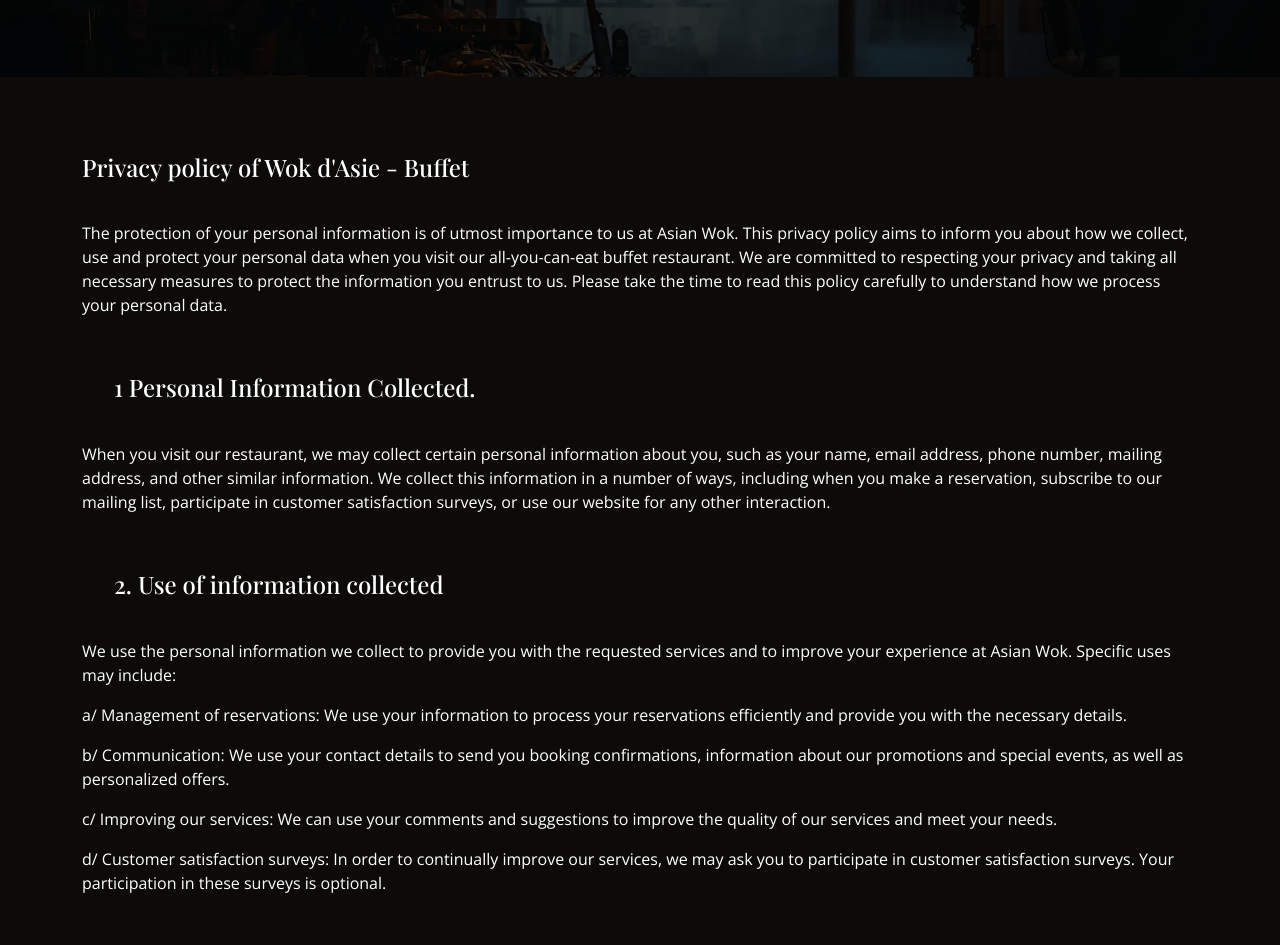
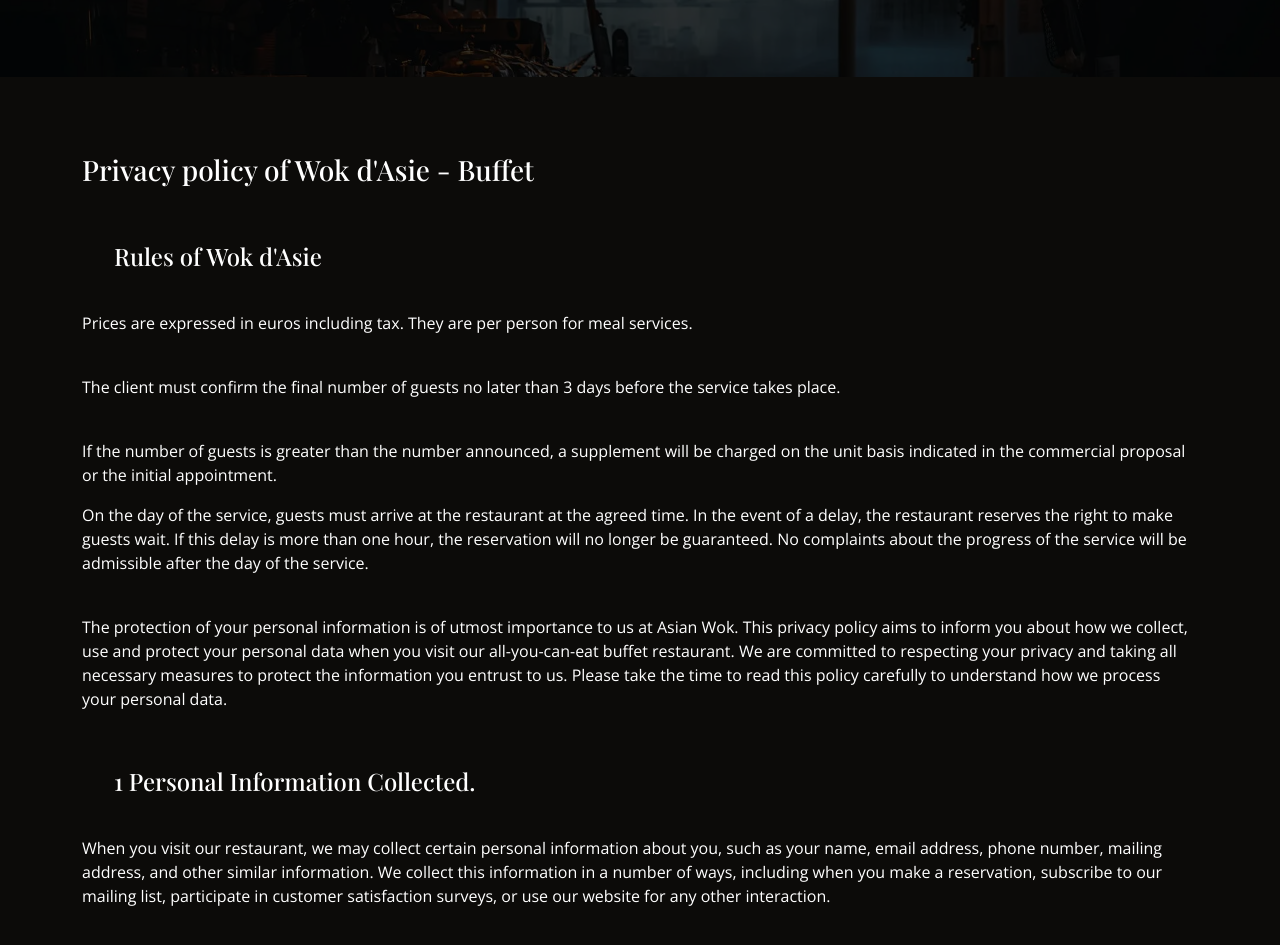
Before and after one commit to JoToPix1/JoToPix.github, a plain HTML site: page policy-EN.html in a window 1280 px wide. Shown: the part 1194-2139 px from the top of the page. Drawn offline with nearby package versions, Linux system fonts and the light colour scheme; a web font is replaced by a local one.

Commit message:
policyEN

```diff
--- a/policy-EN.html
+++ b/policy-EN.html
@@ -96,7 +96,15 @@
 
     <section class="inner-page">
       <div class="container">
-        <p><h4>Privacy policy of Wok d'Asie - Buffet</h4></p><br>
+        <p><h3>Privacy policy of Wok d'Asie - Buffet</h3></p><br>
+
+        <p><h4><ul>Rules of Wok d'Asie</ul></h4></p><br>
+
+        <p>Prices are expressed in euros including tax. They are per person for meal services.</p><br>
+        <p>The client must confirm the final number of guests no later than 3 days before the service takes place.</p><br>
+        <p>If the number of guests is greater than the number announced, a supplement will be charged on the unit basis indicated in the commercial proposal or the initial appointment.</p>
+        <p>On the day of the service, guests must arrive at the restaurant at the agreed time. In the event of a delay, the restaurant reserves the right to make guests wait. If this delay is more than one hour, the reservation will no longer be guaranteed.
+          No complaints about the progress of the service will be admissible after the day of the service.</p><br>
 
 <p>The protection of your personal information is of utmost importance to us at Asian Wok.
   This privacy policy aims to inform you about how we collect, use and protect your personal data when you visit our all-you-can-eat buffet restaurant.
```
Also changed, not shown: politique-FR.html (+2 -3 lines), Conditions Générales de Vente.txt (deleted).
